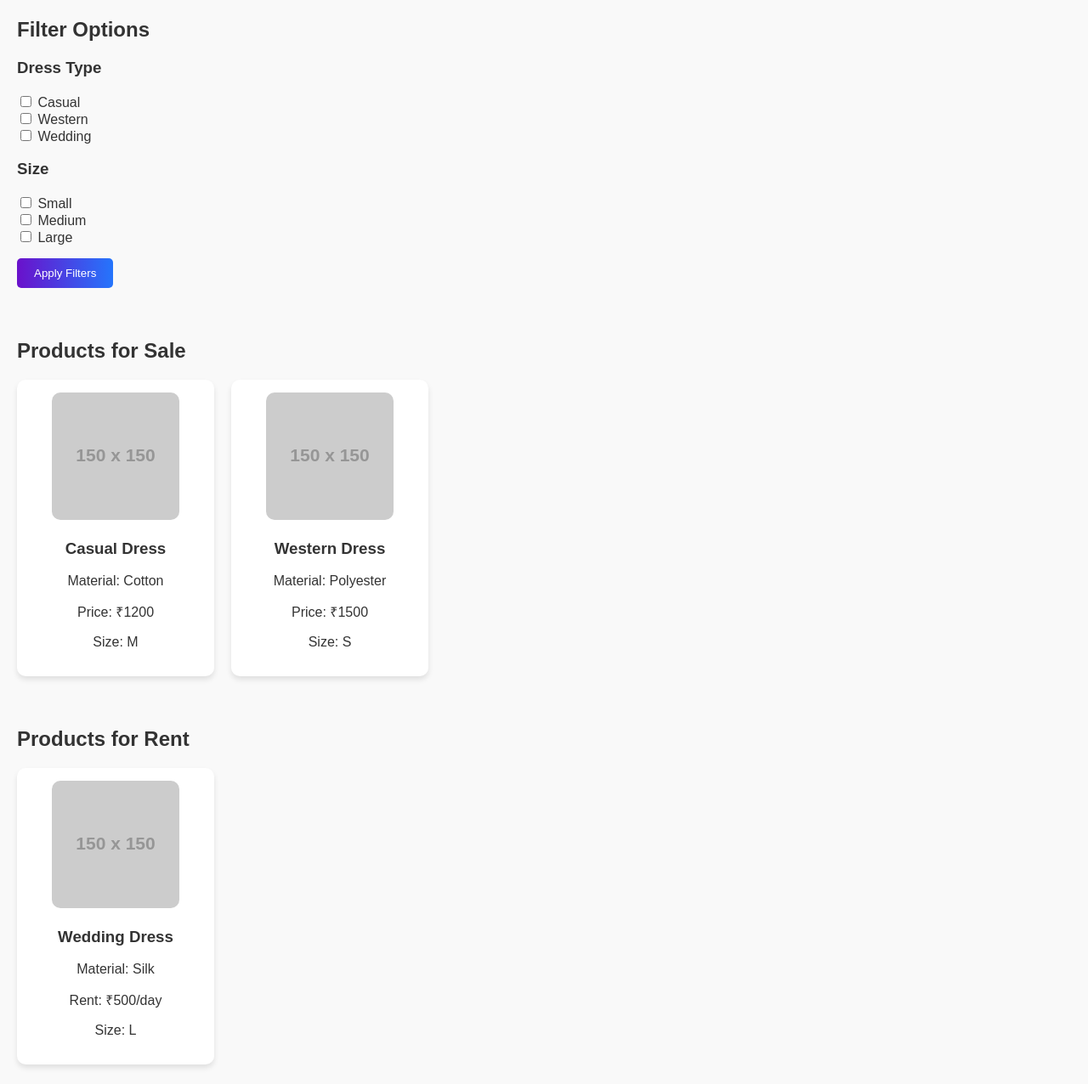
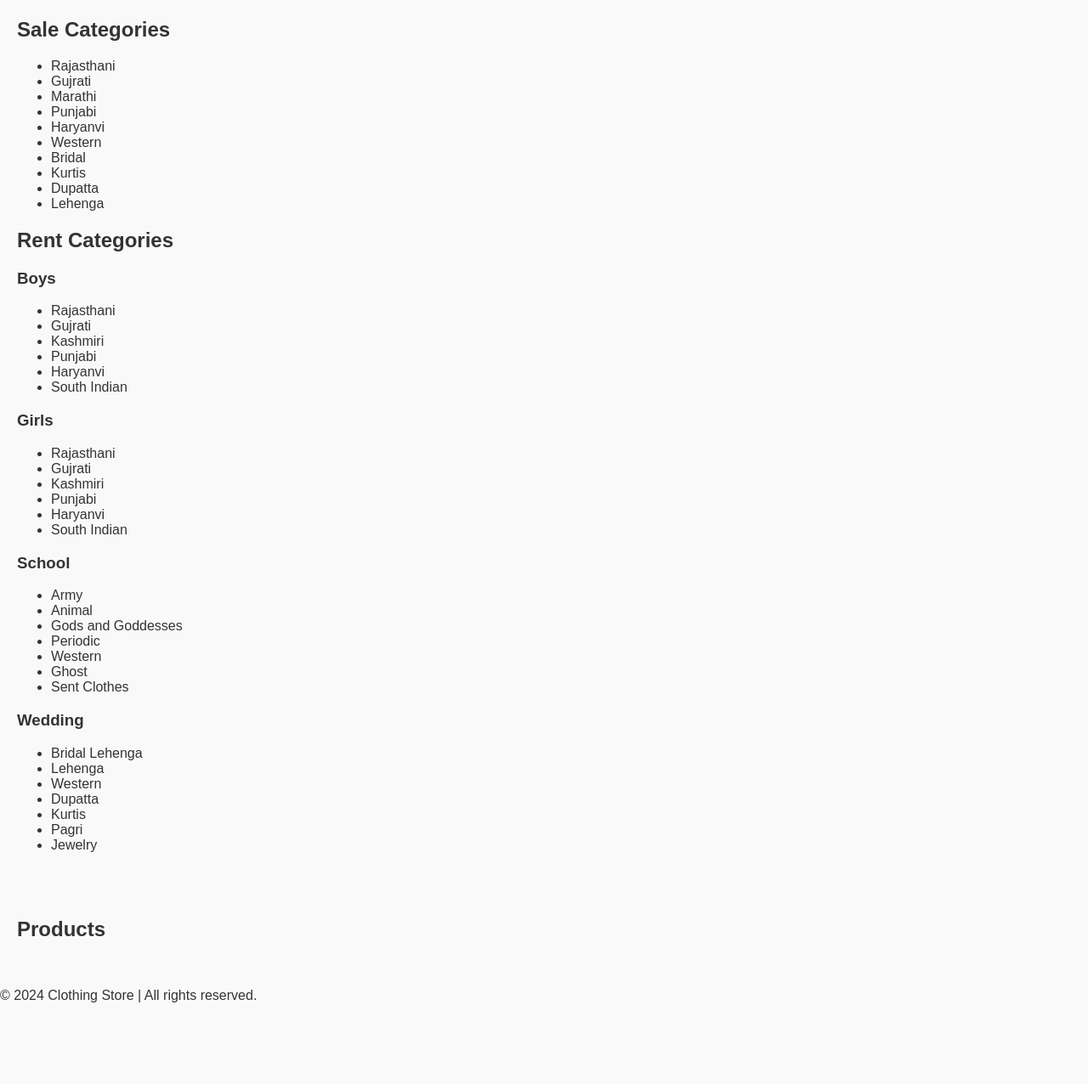
Before and after one commit to shanumundra/MFD, a plain HTML site: page index.html in a window 1280 px wide. Shown: the part 86-1362 px from the top of the page at 85% size. After the commit the page ends 1283 px from the top, so only its background shows below. Drawn offline with Linux system fonts and the light colour scheme; placeholder pictures from the web are drawn by us.

Commit message:
Update index.html
Update

```diff
--- a/index.html
+++ b/index.html
@@ -11,67 +11,82 @@
     <div class="navbar">
       <h1>Clothing Store</h1>
       <nav>
-        <a href="#sale">Sale</a>
-        <a href="#rent">Rent</a>
-        <a href="#contact">Contact</a>
+        <ul>
+          <li><a href="#" id="sale-tab">Sale</a></li>
+          <li><a href="#" id="rent-tab">Rent</a></li>
+        </ul>
       </nav>
     </div>
   </header>
 
-  <section id="filters">
-    <h2>Filter Options</h2>
-    <div class="filter-group">
-      <h3>Dress Type</h3>
-      <input type="checkbox" id="casual" value="Casual"> Casual<br>
-      <input type="checkbox" id="western" value="Western"> Western<br>
-      <input type="checkbox" id="wedding" value="Wedding"> Wedding<br>
+  <section id="categories">
+    <div id="sale-categories" class="category-section">
+      <h2>Sale Categories</h2>
+      <ul>
+        <li>Rajasthani</li>
+        <li>Gujrati</li>
+        <li>Marathi</li>
+        <li>Punjabi</li>
+        <li>Haryanvi</li>
+        <li>Western</li>
+        <li>Bridal</li>
+        <li>Kurtis</li>
+        <li>Dupatta</li>
+        <li>Lehenga</li>
+      </ul>
     </div>
-    <div class="filter-group">
-      <h3>Size</h3>
-      <input type="checkbox" id="small" value="S"> Small<br>
-      <input type="checkbox" id="medium" value="M"> Medium<br>
-      <input type="checkbox" id="large" value="L"> Large<br>
-    </div>
-    <button id="apply-filters">Apply Filters</button>
-  </section>
-
-  <section id="sale">
-    <h2>Products for Sale</h2>
-    <div class="product-grid">
-      <div class="product" data-type="Casual" data-size="M">
-        <img src="https://via.placeholder.com/150" alt="Casual Dress">
-        <h3>Casual Dress</h3>
-        <p>Material: Cotton</p>
-        <p>Price: ₹1200</p>
-        <p>Size: M</p>
-      </div>
-      <div class="product" data-type="Western" data-size="S">
-        <img src="https://via.placeholder.com/150" alt="Western Dress">
-        <h3>Western Dress</h3>
-        <p>Material: Polyester</p>
-        <p>Price: ₹1500</p>
-        <p>Size: S</p>
-      </div>
+    <div id="rent-categories" class="category-section">
+      <h2>Rent Categories</h2>
+      <h3>Boys</h3>
+      <ul>
+        <li>Rajasthani</li>
+        <li>Gujrati</li>
+        <li>Kashmiri</li>
+        <li>Punjabi</li>
+        <li>Haryanvi</li>
+        <li>South Indian</li>
+      </ul>
+      <h3>Girls</h3>
+      <ul>
+        <li>Rajasthani</li>
+        <li>Gujrati</li>
+        <li>Kashmiri</li>
+        <li>Punjabi</li>
+        <li>Haryanvi</li>
+        <li>South Indian</li>
+      </ul>
+      <h3>School</h3>
+      <ul>
+        <li>Army</li>
+        <li>Animal</li>
+        <li>Gods and Goddesses</li>
+        <li>Periodic</li>
+        <li>Western</li>
+        <li>Ghost</li>
+        <li>Sent Clothes</li>
+      </ul>
+      <h3>Wedding</h3>
+      <ul>
+        <li>Bridal Lehenga</li>
+        <li>Lehenga</li>
+        <li>Western</li>
+        <li>Dupatta</li>
+        <li>Kurtis</li>
+        <li>Pagri</li>
+        <li>Jewelry</li>
+      </ul>
     </div>
   </section>
 
-  <section id="rent">
-    <h2>Products for Rent</h2>
+  <section id="products">
+    <h2>Products</h2>
     <div class="product-grid">
-      <div class="product" data-type="Wedding" data-size="L">
-        <img src="https://via.placeholder.com/150" alt="Wedding Dress">
-        <h3>Wedding Dress</h3>
-        <p>Material: Silk</p>
-        <p>Rent: ₹500/day</p>
-        <p>Size: L</p>
-      </div>
+      <!-- Placeholder for dynamically filtered products -->
     </div>
   </section>
 
-  <footer id="contact">
-    <h2>Contact Us</h2>
-    <p>Email: info@clothingbusiness.com</p>
-    <p>Phone: +91-1234567890</p>
+  <footer>
+    <p>© 2024 Clothing Store | All rights reserved.</p>
   </footer>
 
   <script src="script.js"></script>
```
